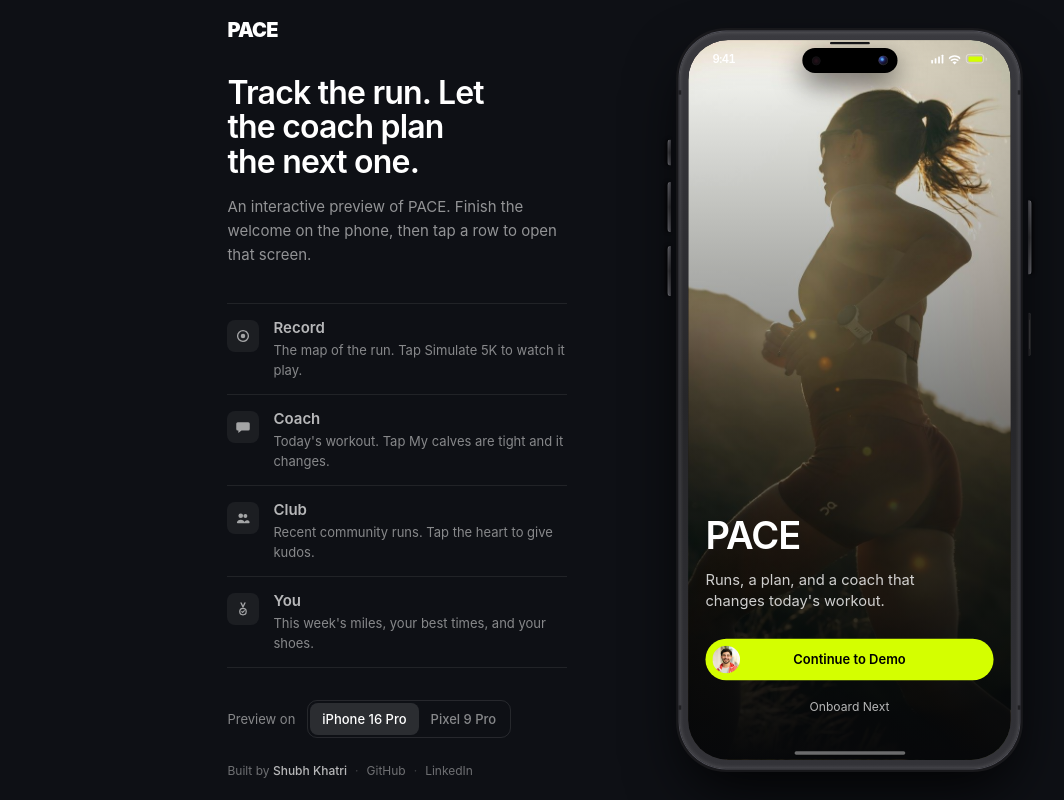
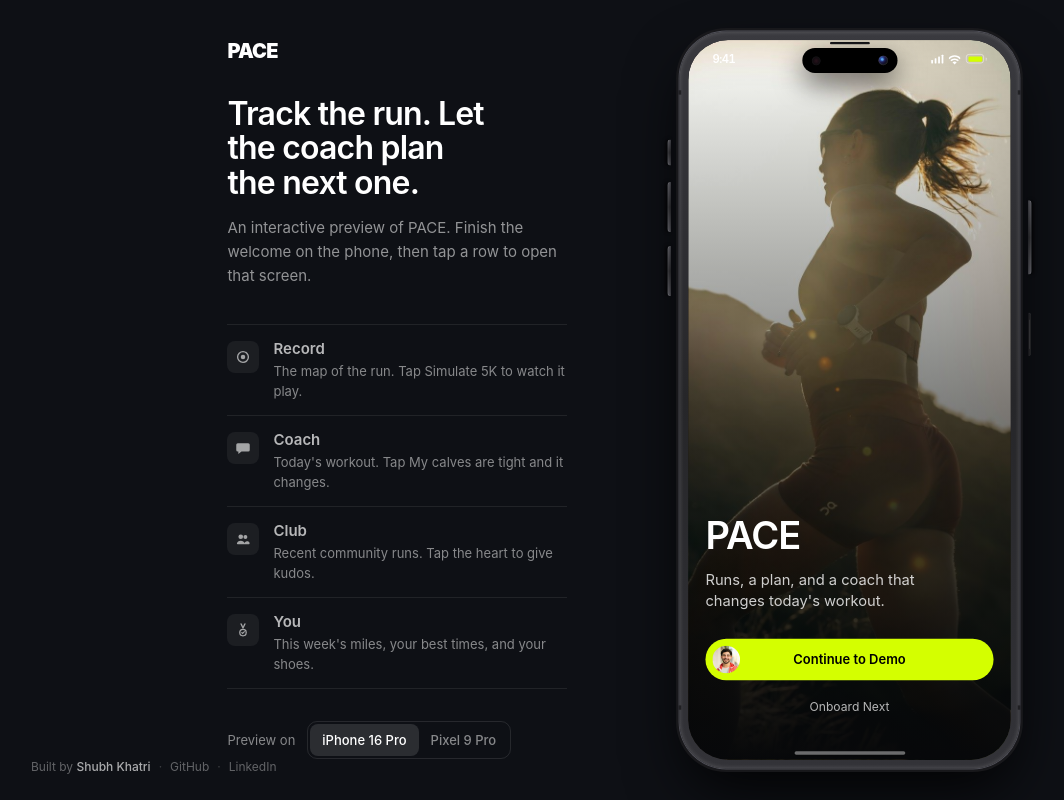
Before and after one commit to shubhktr1012/pace-prototype, a Next.js app: page / in a window 1280 px wide. Shown: the whole page, without its empty margins (9-1073 px from the left). Built offline with nearby package versions, Linux system fonts and the light colour scheme.

Commit message:
style: move developer colophon to bottom-left viewport anchor

```diff
--- a/components/shell/DeviceShell.tsx
+++ b/components/shell/DeviceShell.tsx
@@ -192,30 +192,6 @@ export function DeviceShell({ children }: DeviceShellProps) {
           <span className="text-[13px] text-white/50">Preview on</span>
           <DeviceSwitch platform={platform} onChange={handlePlatformSwitch} />
         </div>
-
-        <div className="mt-6 flex items-center gap-2 text-[12px] text-white/40">
-          <span>
-            Built by <span className="font-medium text-white/70">Shubh Khatri</span>
-          </span>
-          <span className="text-white/20 select-none">·</span>
-          <a
-            href="https://github.com/shubhktr1012"
-            target="_blank"
-            rel="noopener noreferrer"
-            className="transition-colors hover:text-white hover:underline underline-offset-2"
-          >
-            GitHub
-          </a>
-          <span className="text-white/20 select-none">·</span>
-          <a
-            href="https://www.linkedin.com/in/shubhkhatri1209/"
-            target="_blank"
-            rel="noopener noreferrer"
-            className="transition-colors hover:text-white hover:underline underline-offset-2"
-          >
-            LinkedIn
-          </a>
-        </div>
       </aside>
 
       {/* Main Hardware Chassis Container with Outer Scaling Wrapper */}
@@ -337,6 +313,31 @@ export function DeviceShell({ children }: DeviceShellProps) {
         </div>
       </main>
       </div>
+
+      {/* Global Apple-style Colophon (Bottom-left anchor on wide screens) */}
+      <footer className="hidden lg:flex fixed bottom-6 left-10 z-30 items-center gap-2 text-[12px] text-white/35">
+        <span>
+          Built by <span className="font-medium text-white/65">Shubh&nbsp;Khatri</span>
+        </span>
+        <span className="text-white/20 select-none" aria-hidden="true">·</span>
+        <a
+          href="https://github.com/shubhktr1012"
+          target="_blank"
+          rel="noopener noreferrer"
+          className={`transition-colors hover:text-white hover:underline underline-offset-2 ${FOCUS_RING} rounded-sm`}
+        >
+          GitHub
+        </a>
+        <span className="text-white/20 select-none" aria-hidden="true">·</span>
+        <a
+          href="https://www.linkedin.com/in/shubhkhatri1209/"
+          target="_blank"
+          rel="noopener noreferrer"
+          className={`transition-colors hover:text-white hover:underline underline-offset-2 ${FOCUS_RING} rounded-sm`}
+        >
+          LinkedIn
+        </a>
+      </footer>
     </div>
     </MotionConfig>
   );
```
